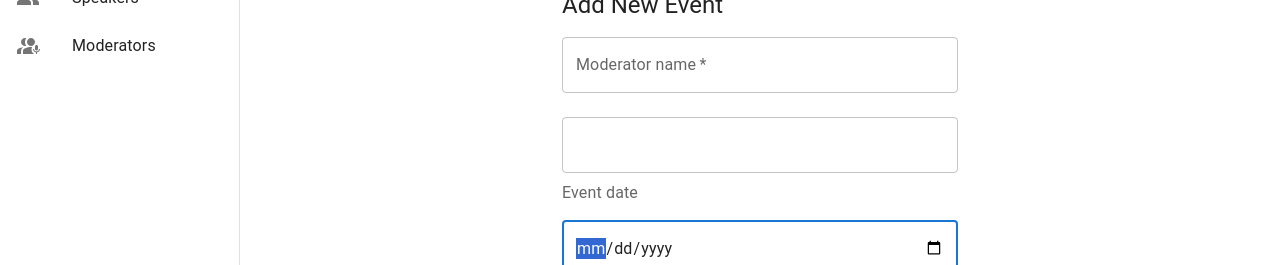
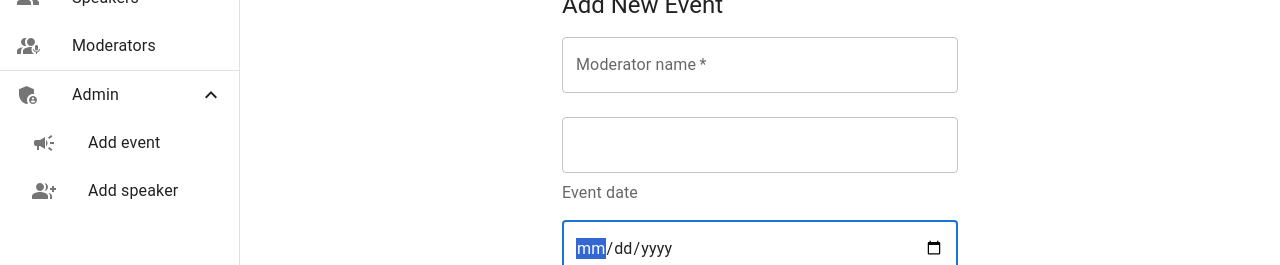
Before and after one commit to artemu78/events-n-feedbacks, a Next.js app: page /admin/addevent in a window 1280 px wide. Shown: the part 123-388 px from the top of the page. Built offline with nearby package versions, Linux system fonts and the light colour scheme; no server answers.

Commit message:
Add 'add event' admin page

```diff
--- a/next.config.js
+++ b/next.config.js
@@ -3,7 +3,6 @@
 const isProd = process.env.NODE_ENV === 'production';
 
 const nextConfig = {
-    output: "export",
     assetPrefix: isProd ? process.env.BASE_URL : undefined,
 }
 
--- a/src/app/admin/addevent/formaction.ts
+++ b/src/app/admin/addevent/formaction.ts
@@ -16,7 +16,7 @@ export async function formSubmitAction(formData: FormData) {
         createDateTime: new Date().toISOString(),
     });
 
-    console.log("result", result);
+    // console.log("result", result);
 
 
     // try {
--- a/src/components/root/index.tsx
+++ b/src/components/root/index.tsx
@@ -8,7 +8,7 @@ import IconButton from '@mui/material/IconButton';
 import * as React from 'react';
 
 import Menu from '@/components/root/menu';
-import Toolbar from '@/components/root/toolbar';
+import CustomToolbar from '@/components/root/toolbar';
 
 import styles from './index.module.css';
 const drawerWidth = 240;
@@ -120,7 +120,7 @@ export default function PersistentDrawerLeft({open = false, setOpen, children}:
     <Box sx={{ display: 'flex' }}>
       <CssBaseline />
       <AppBar position="fixed" open={open}>
-        <Toolbar handleDrawerOpen={handleDrawerOpen} open={open} />
+        <CustomToolbar handleDrawerOpen={handleDrawerOpen} open={open} />
       </AppBar>
       <Drawer
         sx={{
--- a/src/components/root/menu/index.tsx
+++ b/src/components/root/menu/index.tsx
@@ -1,34 +1,62 @@
-import CampaignIcon from "@mui/icons-material/Campaign";
-import GroupIcon from "@mui/icons-material/Group";
+import {
+  AdminPanelSettings as AdminPanelSettingsIcon,
+  Campaign as CampaignIcon,
+  ExpandLess,
+  ExpandMore,
+  Group as GroupIcon,
+  GroupAdd as GroupAddIcon,
+} from "@mui/icons-material";
 import InterpreterModeIcon from "@mui/icons-material/InterpreterMode";
 import {
+  Divider,
   List,
   ListItem,
   ListItemButton,
   ListItemIcon,
   ListItemText,
 } from "@mui/material";
+import Collapse from "@mui/material/Collapse";
 import Link from "next/link";
+import { useState } from "react";
 
 const menuItems = [
   {
     name: "Events",
     icon: <CampaignIcon />,
-    path: "events"
+    path: "events",
   },
   {
     name: "Speakers",
     icon: <GroupIcon />,
-    path: "speakers"
+    path: "speakers",
   },
   {
     name: "Moderators",
     icon: <InterpreterModeIcon />,
-    path: "moderators"
+    path: "moderators",
+  },
+];
+
+const adminMenuItems = [
+  {
+    name: "Add event",
+    icon: <CampaignIcon />,
+    path: "admin/addevent",
+  },
+  {
+    name: "Add speaker",
+    icon: <GroupAddIcon />,
+    path: "admin/addspeaker",
   },
 ];
 
 const Menu = () => {
+  const [open, setOpen] = useState(true);
+
+  const handleClick = () => {
+    setOpen(!open);
+  };
+
   return (
     <List>
       {menuItems.map(({ name, icon, path }, index) => (
@@ -41,6 +69,30 @@ const Menu = () => {
           </Link>
         </ListItem>
       ))}
+      <Divider />
+      <ListItem disablePadding>
+        <ListItemButton onClick={handleClick}>
+          <ListItemIcon>
+            <AdminPanelSettingsIcon />
+          </ListItemIcon>
+          <ListItemText primary="Admin" />
+          {open ? <ExpandLess /> : <ExpandMore />}
+        </ListItemButton>
+      </ListItem>
+      <Collapse in={open} timeout="auto" unmountOnExit>
+        <List component="ul" sx={{pl: 2}} disablePadding>
+          {adminMenuItems.map(({ name, icon, path }, index) => (
+            <ListItem key={name + index.toString()} disablePadding>
+              <Link href={path} passHref>
+                <ListItemButton>
+                  <ListItemIcon>{icon}</ListItemIcon>
+                  <ListItemText primary={name} />
+                </ListItemButton>
+              </Link>
+            </ListItem>
+          ))}
+        </List>
+      </Collapse>
     </List>
   );
 };
--- a/src/services/firebaseconfig.js
+++ b/src/services/firebaseconfig.js
@@ -1,22 +1,20 @@
 // Import the functions you need from the SDKs you need
-import { initializeApp } from "firebase/app";
+import { getApp, getApps, initializeApp } from "firebase/app";
 import { getAuth } from 'firebase/auth';
 import { getDatabase, ref, set } from "firebase/database";
-// TODO: Add SDKs for Firebase products that you want to use
-// https://firebase.google.com/docs/web/setup#available-libraries
 
-// Your web app's Firebase configuration
 const firebaseConfig = {
-  apiKey: "AIzaSyCzlFxBcBvEve-9H5J_fG_-C3WrJOiwQ-0",
-  authDomain: "events-n-feedbacks.firebaseapp.com",
-  databaseURL: "https://events-n-feedbacks-default-rtdb.europe-west1.firebasedatabase.app",
-  projectId: "events-n-feedbacks",
-  storageBucket: "events-n-feedbacks.appspot.com",
-  messagingSenderId: "835301874641",
-  appId: "1:835301874641:web:4daf0b0d71da09a4ec9ef0"
+  apiKey: process.env.NEXT_PUBLIC_FIREBASE_APIKEY,
+  authDomain: process.env.NEXT_PUBLIC_FIREBASE_AUTH_DOMAIN,
+  databaseURL: process.env.NEXT_PUBLIC_FIREBASE_DATABASE_URL,
+  projectId: process.env.NEXT_PUBLIC_FIREBASE_PROJECT_ID,
+  storageBucket: process.env.NEXT_PUBLIC_FIREBASE_STORAGE_BUCKET,
+  messagingSenderId: process.env.NEXT_PUBLIC_FIREBASE_MESSAGING_SENDER_ID,
+  appId: process.env.NEXT_PUBLIC_FIREBASE_APP_ID,
 };
 
 // Initialize Firebase
-const app = initializeApp(firebaseConfig);
+const apps = getApps();
+const app = !apps.length ? initializeApp(firebaseConfig) : getApp();
 export const auth = getAuth(app);
 export const db = getDatabase(app);
```
Also changed, not shown: 2 other files (tests, documents, lock files or other folders).
